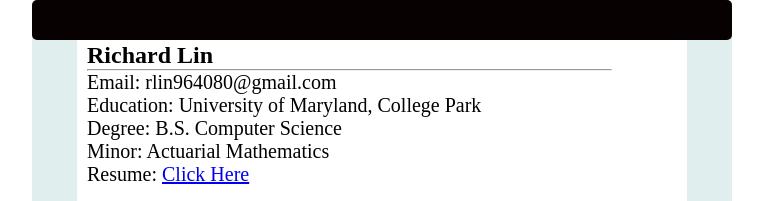
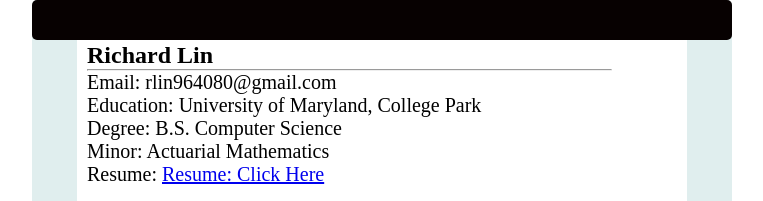
Before and after one commit to rlin964080/rlin964080.github.io, a plain HTML site: page index.html in a window 1280 px wide. Shown: the top 201 px of the page, without its empty margins (258-1021 px from the left). Drawn offline with Linux system fonts and the light colour scheme.

Commit message:
updated files

```diff
--- a/index.html
+++ b/index.html
@@ -19,7 +19,7 @@
   <p class="head">
         Minor: Actuarial Mathematics</p>
   <p class="head">
-    Resume: <a href="Resume with GPA.pdf">Click Here</a></p>
+    Resume: <a href="Resume Update.docx.pdf">Resume: Click Here</a></p>
   <br>
   <p class="head">Hobbies and Interests</p>
   <ul>
```
Also changed, not shown: 2 other files.
